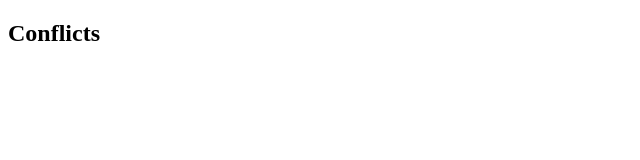
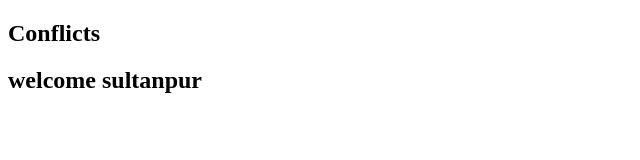
Before and after one commit to rajeshgcv/dummy2, a plain HTML site: page index.html in a window 1280 px wide. Shown: the whole page, without its empty margins (0-640 px from the left). Drawn offline with Linux system fonts and the light colour scheme.

Commit message:
file add

```diff
--- a/index.html
+++ b/index.html
@@ -9,6 +9,8 @@
 <body>
 
     <h2>Conflicts</h2>
+    <h2>welcome sultanpur</h2>
+
 
 </body>
 </html>
```
